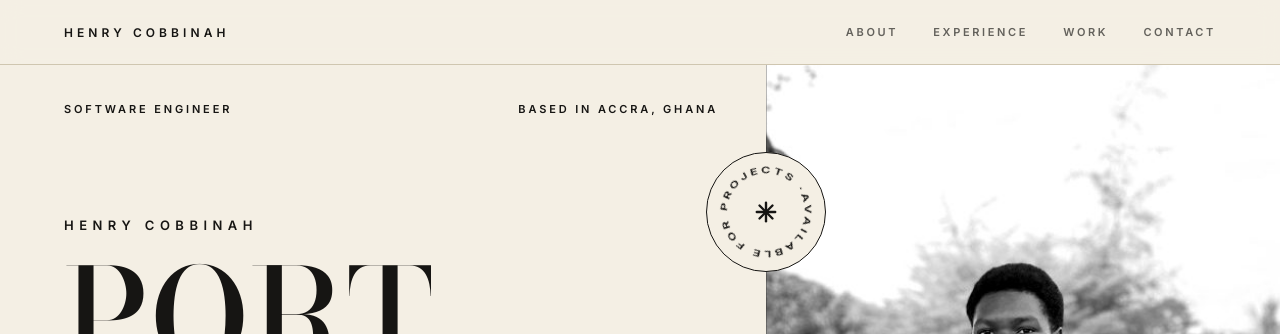
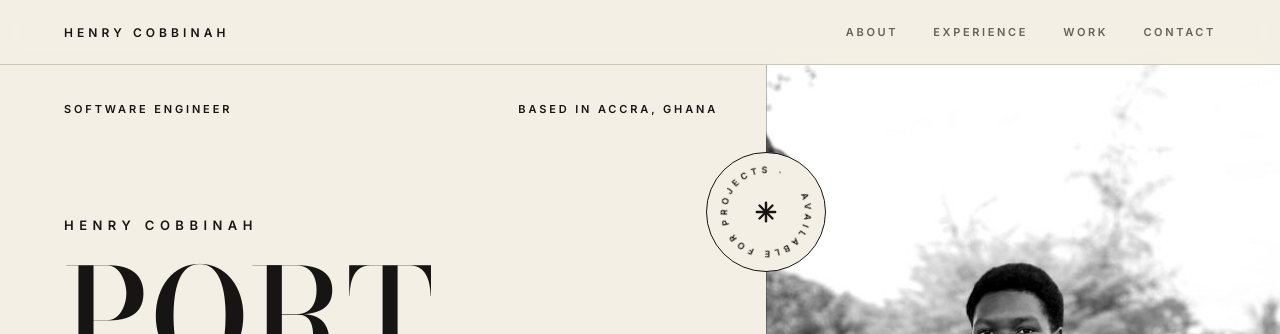
Before and after one commit to hendrix-llouchi/my-portfolio-monorepo, a React (Vite) app: page / in a window 1280 px wide. Shown: the top 334 px of the page. Built offline with nearby package versions, Linux system fonts and the light colour scheme.

Commit message:
fix: badge text sized to fit circle naturally (drop textLength, tune letter-spacing)

```diff
--- a/App.tsx
+++ b/App.tsx
@@ -35,8 +35,8 @@ function Badge() {
         <defs>
           <path id="badge-circle" d="M60,60 m-44,0 a44,44 0 1,1 88,0 a44,44 0 1,1 -88,0" />
         </defs>
-        <text style={{ fontSize: '10px', letterSpacing: '2.4px', fontWeight: 600, fontFamily: 'Inter, sans-serif', fill: '#161513' }}>
-          <textPath href="#badge-circle" textLength="276" lengthAdjust="spacingAndGlyphs">AVAILABLE FOR PROJECTS ·</textPath>
+        <text style={{ fontSize: '10px', letterSpacing: '4.6px', fontWeight: 600, fontFamily: 'Inter, sans-serif', fill: '#161513' }}>
+          <textPath href="#badge-circle">AVAILABLE FOR PROJECTS · </textPath>
         </text>
       </svg>
       <svg className="core-mark" viewBox="0 0 24 24" width="26" height="26" aria-hidden>
```
